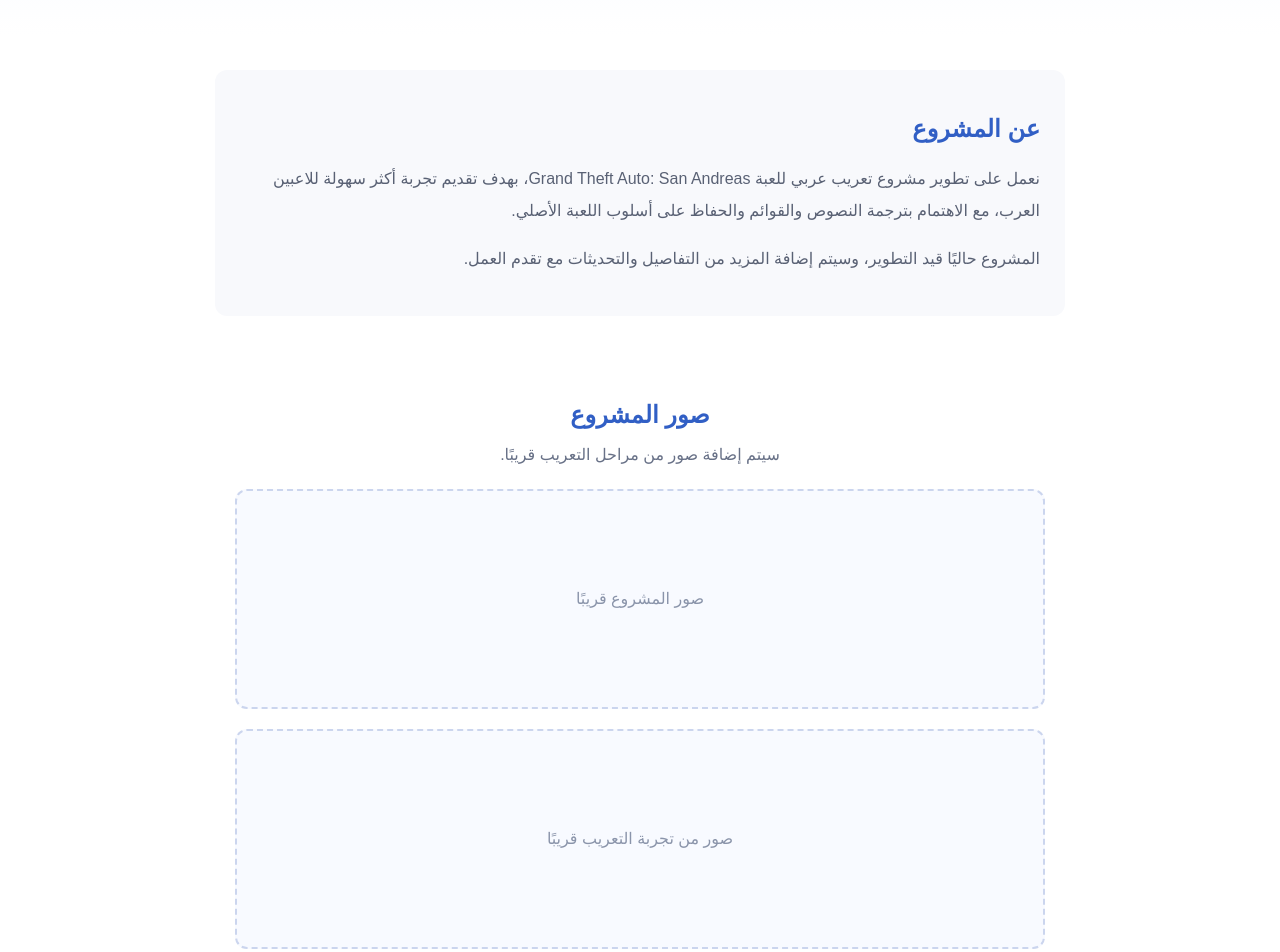
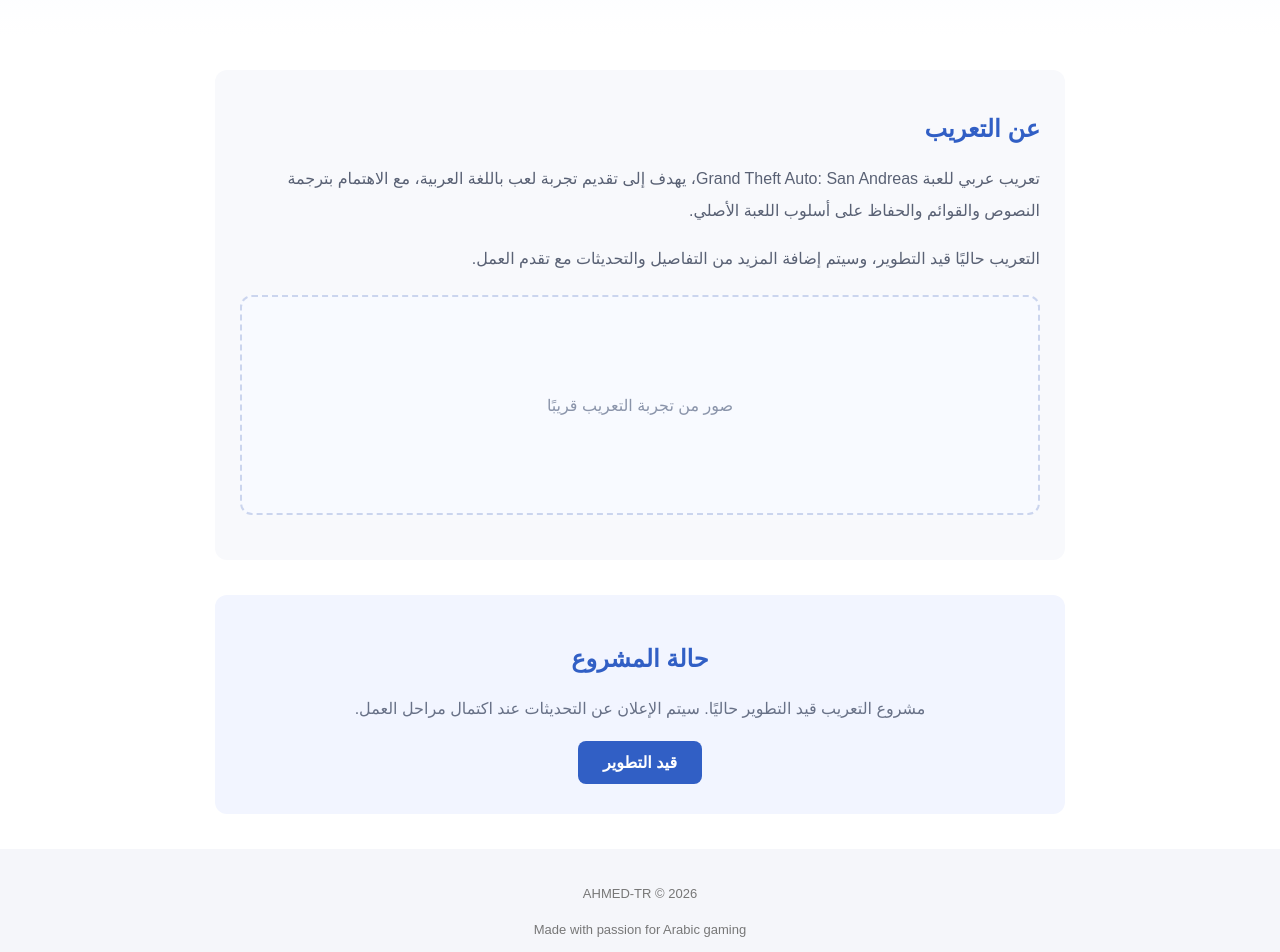
Before and after one commit to translationbyahmed-max/AHMED-TR, a plain HTML site: page gta-sa-page.html in a window 1280 px wide. Shown: the part 281-1233 px from the top of the page. Drawn offline with Linux system fonts and the light colour scheme.

Commit message:
Update gta-sa-page.html

```diff
--- a/gta-sa-page.html
+++ b/gta-sa-page.html
@@ -28,31 +28,20 @@
         <img src="GTA-SA.jpg" alt="GTA San Andreas">
     </header>
 
-    <section class="game-details">
-        <h2>عن المشروع</h2>
+    <section class="game-details"><h2>عن التعريب</h2>
 
 <p>
-            نعمل على تطوير مشروع تعريب عربي للعبة
-            Grand Theft Auto: San Andreas،
-            بهدف تقديم تجربة أكثر سهولة للاعبين العرب،
+    تعريب عربي للعبة Grand Theft Auto: San Andreas،
+    يهدف إلى تقديم تجربة لعب باللغة العربية،
     مع الاهتمام بترجمة النصوص والقوائم
     والحفاظ على أسلوب اللعبة الأصلي.
 </p>
 
 <p>
-            المشروع حاليًا قيد التطوير،
+    التعريب حاليًا قيد التطوير،
     وسيتم إضافة المزيد من التفاصيل والتحديثات
     مع تقدم العمل.
 </p>
-    </section>
-
-    <section class="screenshots">
-        <h2>صور المشروع</h2>
-        <p>سيتم إضافة صور من مراحل التعريب قريبًا.</p>
-
-        <div class="screenshot-placeholder">
-            صور المشروع قريبًا
-        </div>
 
         <div class="screenshot-placeholder">
             صور من تجربة التعريب قريبًا
```
Lines whose indentation alone changed are shown as unchanged.
